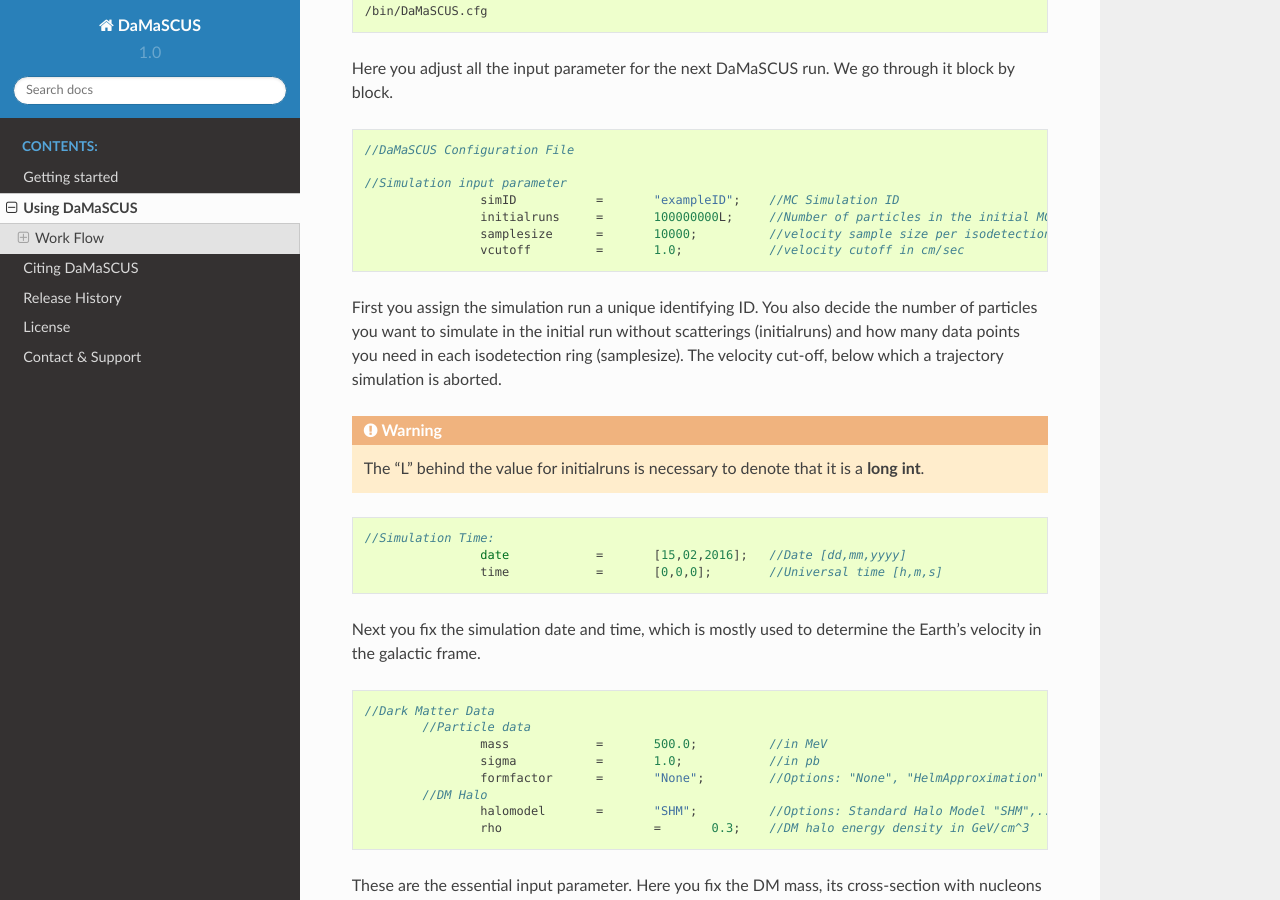
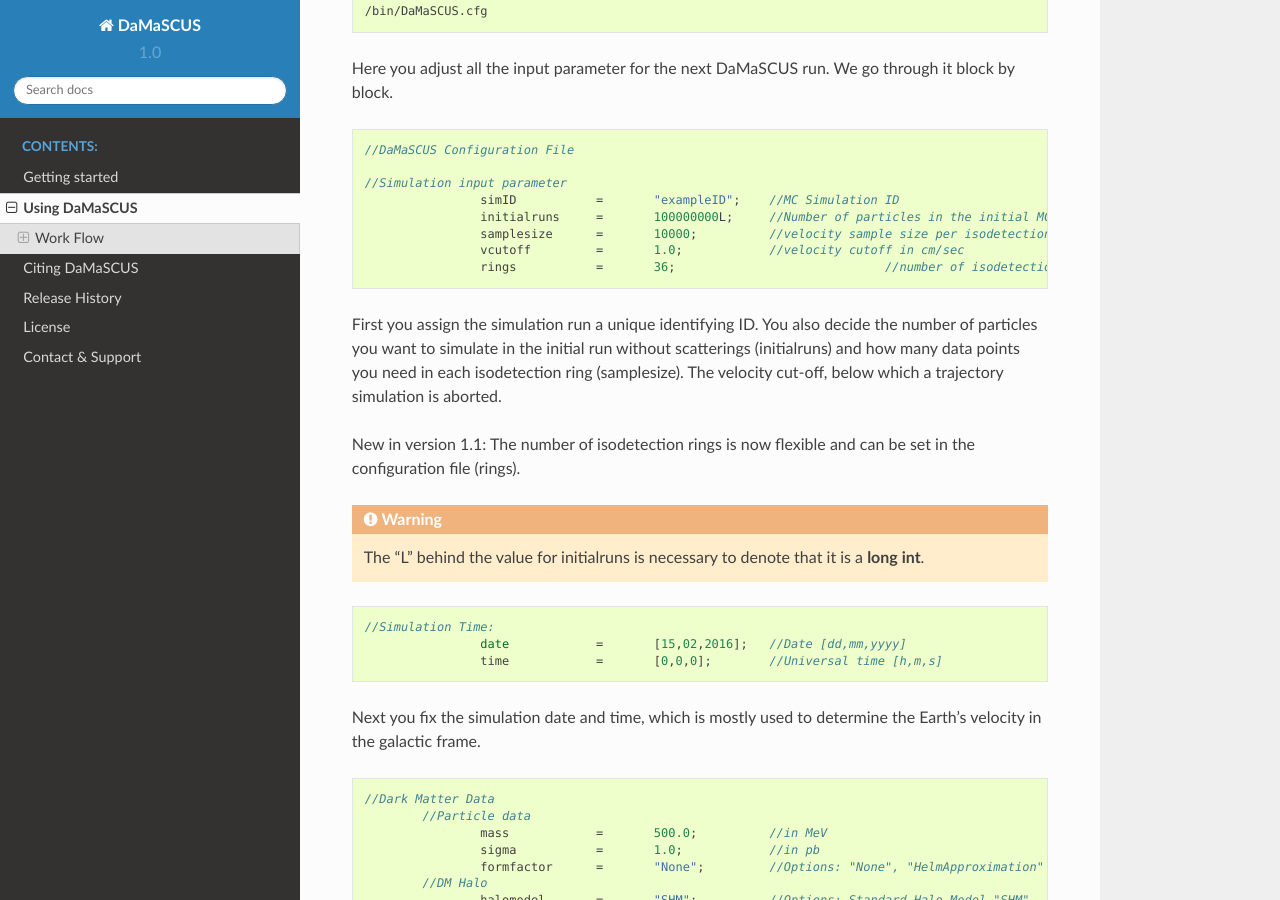
Before and after one commit to temken/DaMaSCUS, a Sphinx documentation site: the page built from docs/source/usage.rst, in a window 1280 px wide and 900 px high, scrolled down 540 px. Built offline with Sphinx 7.4.7 and the Read the Docs theme 2.0.0, drawn with Linux system fonts in a browser that asks for light colours; formulas are drawn with MathJax 3.

Commit message:
Update the documentation and readme for version 1.1.

```diff
--- a/docs/source/contact.rst
+++ b/docs/source/contact.rst
@@ -4,4 +4,4 @@ Contact & Support
 
 For questions, bug reports or other suggestions please contact
 
-	`Timon Emken <http://cp3-origins.dk/people/staff/emken>`_ (emken@cp3.sdu.dk)
+	`Timon Emken <https://timonemken.com>`_ (emken@chalmers.se)
--- a/docs/source/index.rst
+++ b/docs/source/index.rst
@@ -17,7 +17,7 @@
 DaMaSCUS - Dark Matter Simulation Code for Underground Simulations
 ==================================================================
 
-Authors: `Timon Emken <http://cp3-origins.dk/people/staff/emken>`_ & `Chris Kouvaris <http://cp3-origins.dk/people/staff/kouvaris>`_
+Authors: `Timon Emken <https://timonemken.com>`_ & `Chris Kouvaris <http://cp3-origins.dk/people/staff/kouvaris>`_
 
 .. raw:: html
 
--- a/docs/source/releases.rst
+++ b/docs/source/releases.rst
@@ -2,6 +2,10 @@ Release History
 ===============
 
 The code is under continuous development and will be extended and updated over time.
+
+* 25.03.2020: Release of version 1.1.
+
+	* Number of isodetection rings is now a user input.
 
 * 16.08.2017: Release of version 1.0.2.
 
--- a/docs/source/usage.rst
+++ b/docs/source/usage.rst
@@ -34,8 +34,11 @@ Here you adjust all the input parameter for the next DaMaSCUS run. We go through
 			initialruns	=	100000000L;	//Number of particles in the initial MC run
 			samplesize	=	10000;		//velocity sample size per isodetection ring
 			vcutoff		=	1.0;		//velocity cutoff in cm/sec
+			rings		=	36;				//number of isodetection rings
 
 First you assign the simulation run a unique identifying ID. You also decide the number of particles you want to simulate in the initial run without scatterings (initialruns) and how many data points you need in each isodetection ring (samplesize). The velocity cut-off, below which a trajectory simulation is aborted.
+
+New in version 1.1: The number of isodetection rings is now flexible and can be set in the configuration file (rings).
 
 .. warning::
 
```
Also changed, not shown: other parts of docs/source/index.rst (+1 -1 lines), README.md (+15 -7 lines), bin/README.md, 3 other files.
